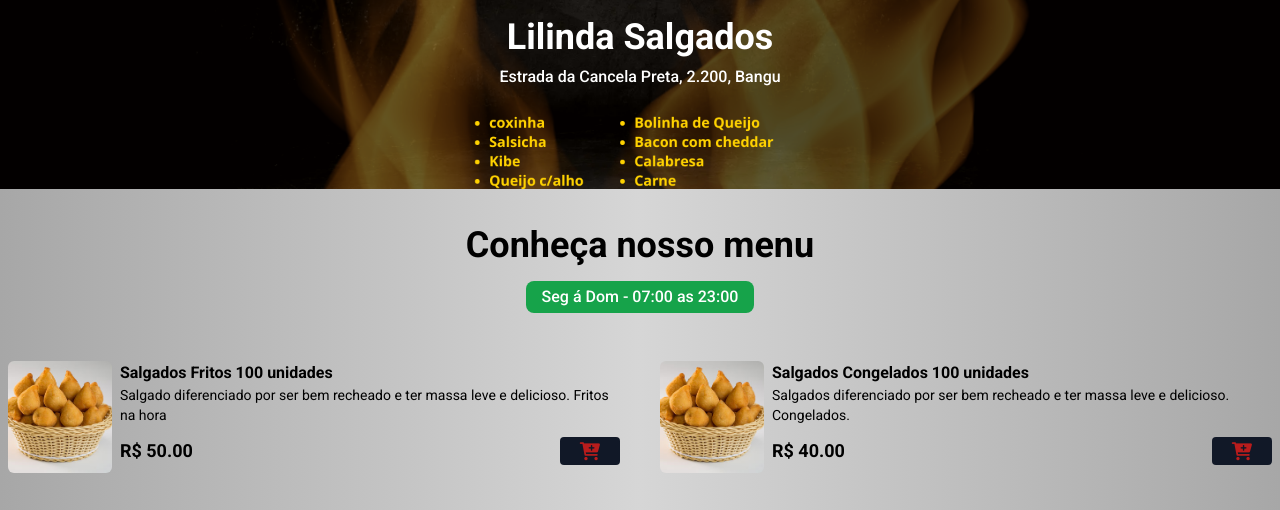
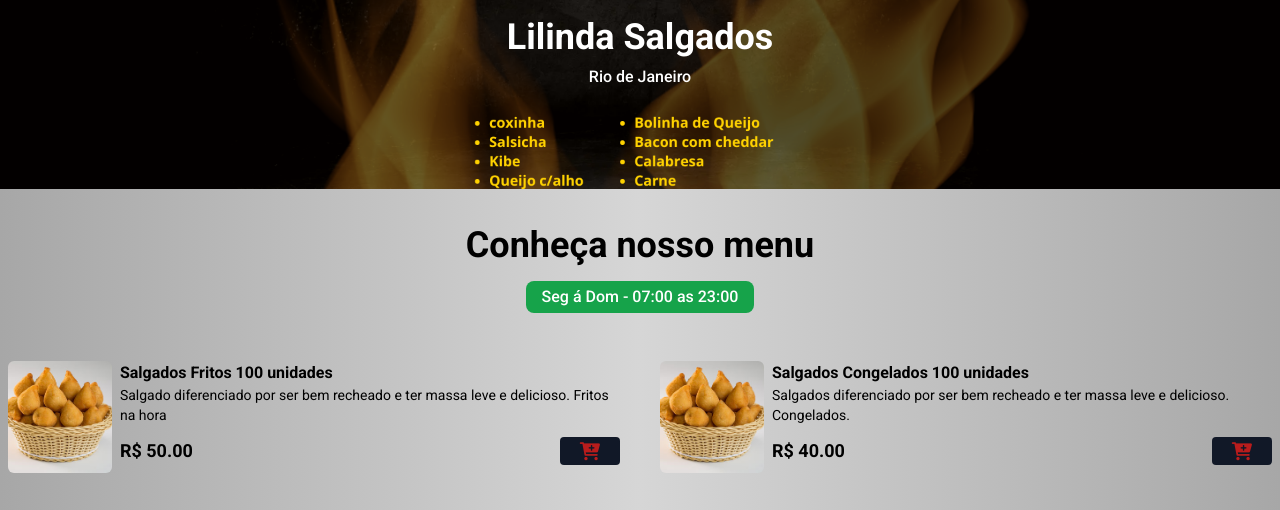
Before and after one commit to DeyvissonRobert/lilinda-salgados, a website: page index.html in a window 1280 px wide. Shown: the part 231-741 px from the top of the page. Drawn offline with nearby package versions, Linux system fonts and the light colour scheme.

Commit message:
alterando local

```diff
--- a/index.html
+++ b/index.html
@@ -40,7 +40,7 @@
                 class="w-32 h-32 rounded-full shadow-lg hover:scale-110 duration-200" />
             <h1 class="text-4xl mt-5 mb-2 font-bold text-white">Lilinda Salgados</h1>
 
-            <span class="text-white font-medium">Estrada da Cancela Preta, 2.200, Bangu</span>
+            <span class="text-white font-medium">Rio de Janeiro</span>
 
             <!-- <div id="date-span" class="bg-green-600 px-4 py-1 rounded-lg mt-4" id="data-span">
                 <span class="text-white font-medium">Seg á Dom - 07:00 as 23:00</span>
```
